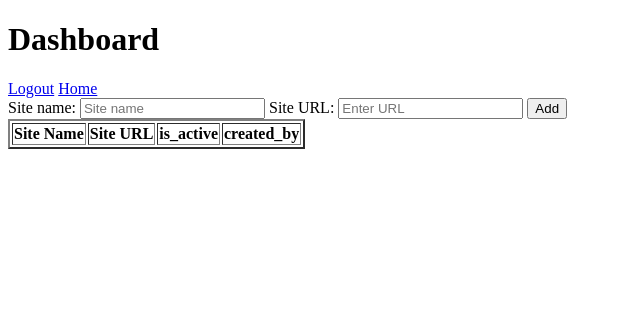
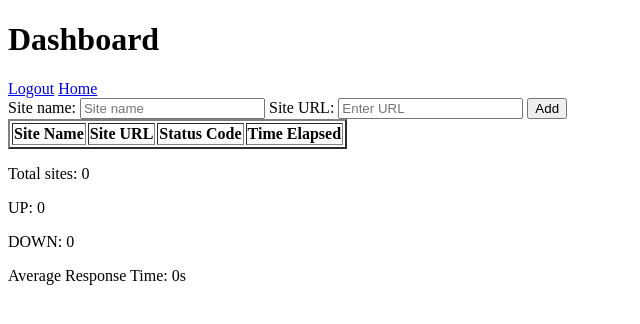
Before and after one commit to harshanrepo/Argus-API-Uptime-Monitor, a Flask app: page /dashboard in a window 1280 px wide. Shown: the top 324 px of the page, without its empty margins (0-640 px from the left). Run offline with Flask 3, Linux system fonts and the light colour scheme; the visitor is signed in with stand-in values (Sample User, id 1); data that the repository does not hold is empty.

Commit message:
feat: ping endpoint immediately after adding.

```diff
--- a/app.py
+++ b/app.py
@@ -1,15 +1,15 @@
 import os
 import scheduler
-from flask import Flask,render_template
+from flask import Flask, render_template
 from database.schema import db
 from dotenv import load_dotenv
 from routes.auth import auth
 from routes.dashboard import dashboard
 
 load_dotenv()
-app=Flask(__name__)
-app.config['SQLALCHEMY_DATABASE_URI']=os.getenv('DATABASE_URL')
-app.config['SECRET_KEY']=os.getenv('SECRET_KEY')
+app = Flask(__name__)
+app.config['SQLALCHEMY_DATABASE_URI'] = os.getenv('DATABASE_URL')
+app.config['SECRET_KEY'] = os.getenv('SECRET_KEY')
 db.init_app(app)
 app.register_blueprint(auth)
 app.register_blueprint(dashboard)
@@ -18,10 +18,11 @@ app.register_blueprint(dashboard)
 def base():
     return render_template('base.html')
 
-
 with app.app_context():
     db.create_all()
     print("Tables created successfully!")
-    scheduler.start()
+    scheduler.start(app)
+    print("Scheduler started!")
+
 if __name__ == '__main__':
     app.run(debug=True)
--- a/routes/dashboard.py
+++ b/routes/dashboard.py
@@ -1,20 +1,24 @@
 from flask import Blueprint,render_template,session,redirect,request
-from database.schema import db,Users,Endpoint
+from database.schema import db,Users,Endpoint,Pinglog
 dashboard=Blueprint('dashboard',__name__)
 
-@dashboard.route('/data_add',methods=["POST","GET"])
+@dashboard.route('/data_add', methods=["POST", "GET"])
 def add():
     if not 'user_id' in session:
         return redirect('/login')
-    if request.method=='POST':
-        name=request.form['name']
-        url=request.form['url']
-        user_exit=Endpoint.query.filter_by(url=url).first()
+    if request.method == 'POST':
+        name = request.form['name']
+        url = request.form['url']
+        user_exit = Endpoint.query.filter_by(url=url).first()
         if user_exit:
             return 'URL exist already'
-        new_endpoint=Endpoint(name=name,url=url,user_id=session['user_id'])
+        new_endpoint = Endpoint(name=name, url=url, user_id=session['user_id'])
         db.session.add(new_endpoint)
         db.session.commit()
+
+        from scheduler import pingall
+        pingall()
+
         return redirect('/dashboard')
 
 @dashboard.route('/delete/<int:id>',methods=["POST"])
@@ -47,5 +51,14 @@ def update(id):
 def display():
     if 'user_id' not in session:
         return redirect('/login')
-    view=Endpoint.query.filter_by(user_id=session['user_id']).all()
-    return render_template('dashboard.html',view=view)
+    endpoints = Endpoint.query.filter_by(user_id=session['user_id']).all()
+    logs = {}
+    for endpoint in endpoints:
+        latest_log = Pinglog.query.filter_by(endpoint_id=endpoint.id).order_by(Pinglog.checked_at.desc()).first()
+        logs[endpoint.id] = latest_log
+    total=len(endpoints)
+    up = sum(1 for log in logs.values() if log and log.is_up == True)
+    down = sum(1 for log in logs.values() if log and log.is_up == False)
+    times = [log.response_time for log in logs.values() if log and log.response_time]
+    avg_time = round(sum(times) / len(times), 2) if times else 0
+    return render_template('dashboard.html',endpoints=endpoints,logs=logs,total=total,up=up,down=down,avg_time=avg_time)
--- a/templates/dashboard.html
+++ b/templates/dashboard.html
@@ -24,17 +24,30 @@
             <tr>
                 <th>Site Name</th>
                 <th>Site URL</th>
-                <th>is_active</th>
-                <th>created_by</th>
+                <th>Status Code</th>
+                <th>Time Elapsed</th>
             </tr>
         </thead>
         <tbody>
-            {% for endpoint in view %}
+            {% for endpoint in endpoints %}
             <tr>
                 <td>{{ endpoint.name }}</td>
                 <td>{{ endpoint.url }}</td>
-                <td>{{ endpoint.is_active }}</td>
-                <td>{{ endpoint.created_at.strftime('%d-%m-%Y') }}</td>
+                <td>
+                    {% if logs[endpoint.id] and logs[endpoint.id].status_code %}
+                    {{ logs[endpoint.id].status_code }}
+                    {% else %}
+                    --
+                    {% endif %}
+                    </td>
+
+                    <td>
+                        {% if logs[endpoint.id] and logs[endpoint.id].response_time %}
+                        {{ "%.2f"|format(logs[endpoint.id].response_time) }}s
+                        {% else %}
+                        --
+                        {% endif %}
+                    </td>
                     <td>
                         <form method="POST" action="/delete/{{ endpoint.id }}">
                             <button type="submit">Delete</button>
@@ -48,6 +61,13 @@
 
         </tbody>
     </table>
+    <!-- Add this below table -->
+    <div>
+        <p>Total sites: {{ total }}</p>
+        <p>UP: {{ up }}</p>
+        <p>DOWN: {{ down }}</p>
+        <p>Average Response Time: {{ avg_time }}s</p>
+    </div>
 </body>
 
 </html>
```
Also changed, not shown: scheduler.py (+37 -18 lines). Lines whose indentation alone changed are shown as unchanged.
